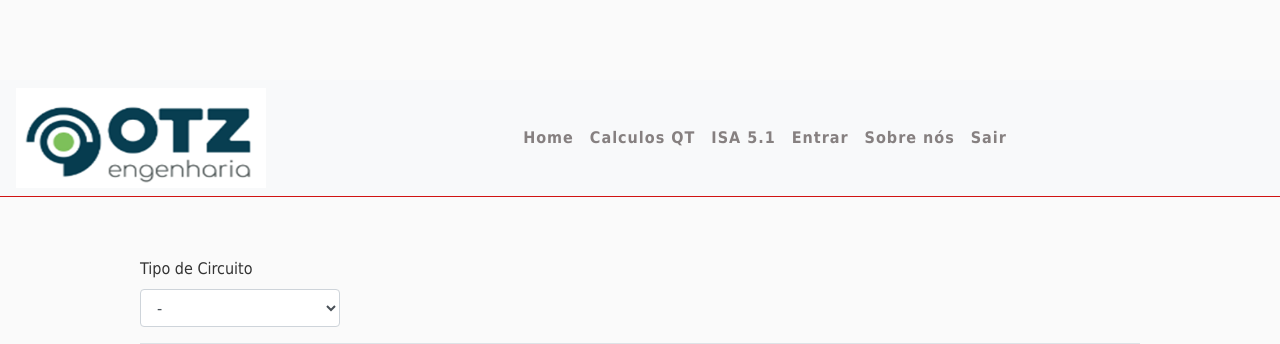
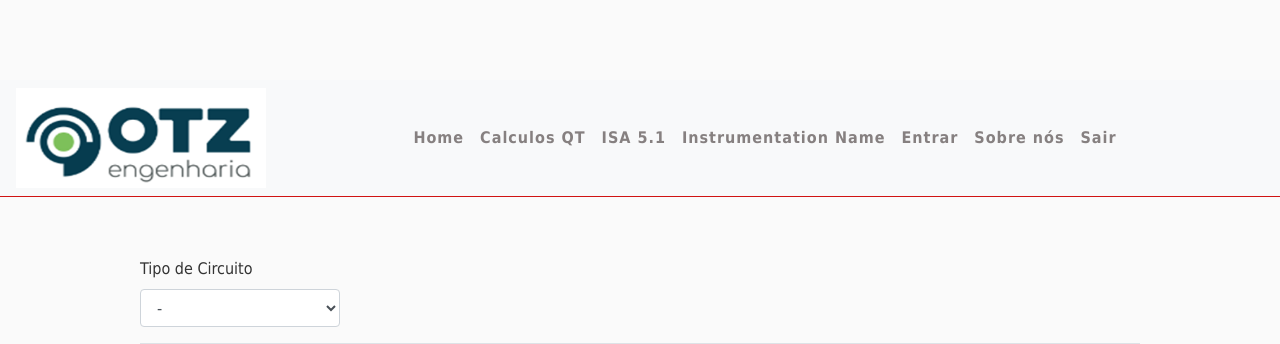
Before and after one commit to AlexsandroMO/OTZ_BASE, a Flask app: template templates/calcDrop.html in a window 1280 px wide. Shown: the top 344 px of the page. Run offline with Flask 3, Linux system fonts and the light colour scheme; the template is opened without the code that fills it, so the values that code supplies are empty; parts of the project's set-up code (start-up, migrations or seed data) failed here and were passed over; some libraries are stand-ins or nearby versions.

Commit message:
Update calcDrop.html

```diff
--- a/templates/calcDrop.html
+++ b/templates/calcDrop.html
@@ -34,14 +34,14 @@
 
 <body>
     <nav class="navbar navbar-expand-lg navbar-light bg-light">
-        <a class="logo" onclick="home()">
+        <a class="logo" href="home.html">
             <img src="../static/media/LOGO_OTZ.png" alt="Logo da empresa" width=250 height=100>
         </a>
 
         <div class="collapse navbar-collapse" id="navbarSupportedContent">
             <ul class="navbar-nav">
                 <li class="nav-item">
-                    <a class="nav-link" href="../index.html">Home</a>
+                    <a class="nav-link" href="home.html">Home</a>
                 </li>
                 <li class="nav-item">
                     <a class="nav-link" href="calcDrop.html">Calculos QT</a>
@@ -50,13 +50,16 @@
                     <a class="nav-link" href="isa-51.html">ISA 5.1</a>
                 </li>
                 <li class="nav-item">
-                    <a class="nav-link" onclick="construction()">Entrar</a>
+                    <a class="nav-link" href="name-tag.html">Instrumentation Name</a>
                 </li>
                 <li class="nav-item">
-                    <a class="nav-link" onclick="construction()">Sobre nós</a>
+                    <a class="nav-link" href="construction.html">Entrar</a>
                 </li>
                 <li class="nav-item">
-                    <a class="nav-link" onclick="construction()">Sair</a>
+                    <a class="nav-link" href="construction.html">Sobre nós</a>
+                </li>
+                <li class="nav-item">
+                    <a class="nav-link" href="construction.html">Sair</a>
                 </li>
             </ul>
         </div>
```
